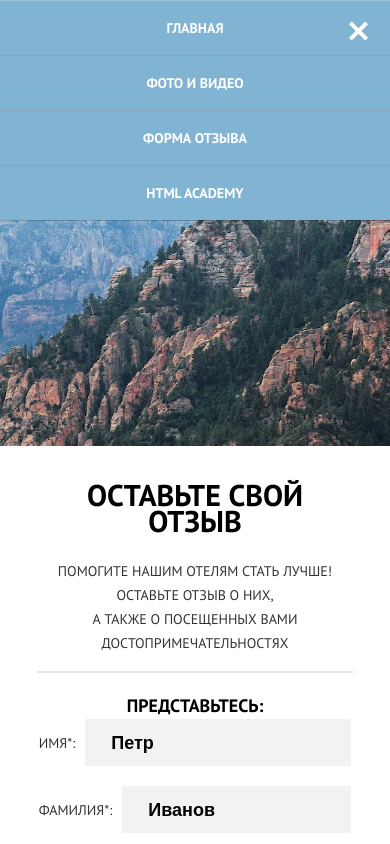
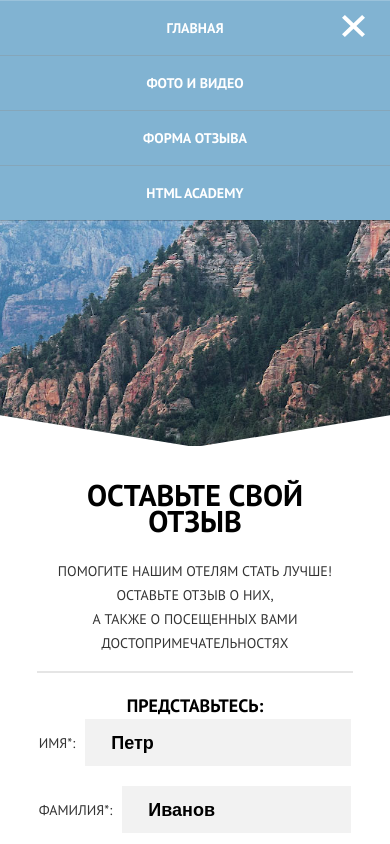
Before and after one commit to AntonOshurek/1810375-sedona-23, a plain HTML site: page source/form.html in a window 390 px wide. Both pictures are taken after a click on the button "Открыть меню". Shown: the top 844 px of the page. Drawn offline with nearby package versions, Linux system fonts and the light colour scheme; files that its build step writes are made by us from their sources.

Commit message:
recoding adaptive menu and add background svg figure

```diff
--- a/source/form.html
+++ b/source/form.html
@@ -23,9 +23,11 @@
       </div>
       <nav class="navigation">
           <div class="navigation__dropdown-wrap">
-              <button class="navigation__dropdown-btn" type="button"><span class="visually-hidden">Открыть меню</span></button>
+              <button class="navigation__dropdown-btn" type="button">
+                <span class="visually-hidden">Открыть меню</span>
+              </button>
           </div>
-          <ul class="navigation__list">
+          <ul class="navigation__list navigation__list--active">
               <li class="navigation__elem">
                 <a class="navigation__link" href="index.html">Главная</a>
               </li>
--- a/source/less/banner.less
+++ b/source/less/banner.less
@@ -1,11 +1,30 @@
 .banner {
   display: flex;
   flex-direction: column;
-}
 
-@media(min-width: @tablet-width) {
-  .banner {
+  &--main {
+    position: relative;
+  }
+
+  &--main::before {
+    content: '';
+    position: absolute;
+    background-image: url('../img/block-triangle.svg');
+    background-repeat: no-repeat;
+    background-size: cover;
+    background-position: center;
+    top: 0px;
+    left: 0;
+    width: 100%;
+    height: 80px;
+  }
+
+  @media(min-width: @tablet-width) {
     flex-direction: row;
+
+    &--main::before {
+      display: none;
+    }
 
     &--medium {
       flex-direction: row-reverse;
@@ -21,7 +40,7 @@
   align-items: center;
 
   &--main {
-    padding: 55px 13px 39px 13px;
+    padding: 82px 13px 39px 13px;
 
     @media (min-width: @tablet-width) {
       padding: 40px 32px;
--- a/source/less/form.less
+++ b/source/less/form.less
@@ -21,18 +21,24 @@
 
 .form__item {
   border: none;
-  padding: 0 20px 25px 20px;
+  padding: 0 8px 25px 8px;
   margin: 0 auto;
   width: 319px;
   position: relative;
 
-  &:not(:nth-child(n+5)) {
-    border-bottom: 2px solid @btn-disabled-color;
+  &:nth-child(-n+4)::before {
+    content: '';
+    position: absolute;
+    bottom: 0;
+    width: 100vw;
+    margin-left: calc((320px - 100vw) / 2);
+    height: 2px;
+    background-color: tomato;
   }
 
   @media (min-width: @tablet-width) {
-    &:not(:nth-child(n+5)) {
-      border-bottom: none;
+    &::before {
+      display: none;
     }
     width: 324px;
     padding: 10px;
--- a/source/less/main-logo.less
+++ b/source/less/main-logo.less
@@ -1,14 +1,30 @@
 .main-logo {
   width: 100%;
   height: 390px;
-  background-image: url(../img/main-background.jpg);
-  background-repeat: no-repeat;
-  background-position: center;
-  background-size: cover;
-}
+  background-image: url(../img/main-logo/main-background@1x.jpg);
+  background-repeat: no-repeat, no-repeat;
+  background-position: center, bottom;
+  background-size: cover, contain;
+  position: relative;
 
-@media (min-width: @tablet-width) {
-  .main-logo {
+  &::after {
+    content: '';
+    position: absolute;
+    background-image: url('../img/main-logo/main-logo-triangle.svg');
+    background-repeat: no-repeat;
+    background-size: cover;
+    background-position: center;
+    bottom: -1px;
+    left: 0;
+    width: 100%;
+    height: 57px;
+  }
+
+  @media (min-resolution: 2dppx) {
+    background-image: url(../img/main-logo/main-background@2x.jpg);
+  }
+
+  @media (min-width: @tablet-width) {
     height: 518px;
   }
 }
--- a/source/less/main-slogan.less
+++ b/source/less/main-slogan.less
@@ -1,6 +1,10 @@
 .main-slogan {
-  padding: 32px 18px 27px 18px;
+  padding: 32px 18px 0px 18px;
   word-wrap: break-word;
+
+  @media(min-width: @tablet-width) {
+    padding: 43px 18px 52px 18px;
+  }
 }
 
 .main-slogan__title {
--- a/source/less/navigation.less
+++ b/source/less/navigation.less
@@ -1,75 +1,51 @@
 .navigation {
   position: relative;
+  z-index: 1;
 }
 
 .navigation__dropdown-wrap {
   position: absolute;
-  top: 17px;
+  top: 28px;
+  transform: translateY(-50%);
   right: 20px;
+  padding: 5px;
 }
 
+/*nav btn*/
 .navigation__dropdown-btn {
   background-color: transparent;
   border: none;
   margin: 0;
   padding: 0px;
+  position: relative;
   width: 23px;
-    height: 4px;
-    background-color: @brand-color;
-    position: relative;
-    z-index: 1;
+  height: 22px;
 
-    &::before {
-      content: "";
-      position: absolute;
-      width: 23px;
-      height: 4px;
-      background-color: @brand-color;
-      top: -9px;
-      left: 0;
+  background-image: url(../img/menu-burger.svg);
+  background-repeat: no-repeat;
+
+  &--active {
+    background-image: url(../img/menu-burger-close.svg);
   }
 
-    &::after {
-      content: "";
-      position: absolute;
-      width: 23px;
-      height: 4px;
-      background-color: @brand-color;
-      top: 9px;
-      left: 0;
+  &:hover {
+    opacity: 0.6;
   }
 
   &:active {
     opacity: 0.3;
   }
 
-    &--active { /*active for js*/
-      background-color: @standart-white;
-      transform: rotate(-45deg);
-
-      &::after {
-        content: "";
-        position: absolute;
-        width: 23px;
-        height: 4px;
-        background-color: @standart-white;
-        top: 0;
-        left: 0;
-        transform: rotate(90deg);
-      }
-
-      &::before {
+  @media (min-width: @tablet-width) {
     display: none;
   }
 }
-}
 
+/*nav block*/
 .navigation__list {
-    opacity: 0;
-    visibility: hidden;
-    pointer-events: none;
-
-    .default-margin-padd();
+  display: none;
+  margin: 0;
+  padding: 0;
   list-style: none;
   font-family: 'PT Sans', sans-serif;
   font-weight: bold;
@@ -78,42 +54,13 @@
   text-transform: uppercase;
 
   &--active {
-      opacity: 1;
-      visibility: visible;
-      pointer-events: all;
     background-color: @brand-color;
     color: @standart-white;
-    }
-}
-
-.navigation__elem {
-  height: 55px;
-  box-shadow: 0px 1px 0px rgba(1, 1, 1, 0.2), inset 0px 1px 0px rgba(255, 255, 255, 0.2);
-
-    &:active {
-      background-color: @brand-color-click;
-    }
-}
-
-.navigation__link {
-  text-decoration: none;
-  color: @standart-white;
-  display: flex;
-  align-items: center;
-  justify-content: center;
-  width: 100%;
-  height: 100%;
-
-      &:active {
-        opacity: 0.3;
-      }
+    display: block;
   }
 
   @media (min-width: @tablet-width) {
-  .navigation__list {
-    opacity: 1;
-    visibility: visible;
-    pointer-events: all;
+    background-color: transparent;
     display: grid;
     grid-template-columns: 153px 153px 1fr 153px 153px;
 
@@ -128,12 +75,26 @@
       grid-column-start: 3;
       grid-column-end: 4;
     }
+  }
 
+  @media (min-width: @desctop-width) {
+    grid-template-columns: 239px 239px 1fr 239px 239px;
+  }
+}
+
+/*list elements*/
 .navigation__elem {
+  height: 55px;
+  box-shadow: 0px 1px 0px rgba(1, 1, 1, 0.2), inset 0px 1px 0px rgba(255, 255, 255, 0.2);
+
+  &:active {
+    background-color: @brand-color-click;
+  }
+
+  @media (min-width: @tablet-width) {
     height: auto;
     display: flex;
     justify-content: flex-start;
-      align-items: center;
 
     box-shadow: none;
       &:hover {
@@ -143,15 +104,28 @@
       &:active {
         background-color: transparent;
       }
-    }
 
-    .navigation__elem:nth-child(4n+3),
-    .navigation__elem:nth-child(4n+4){
+      &:nth-child(4n+3),
+      &:nth-child(4n+4){
         justify-content: flex-end;
     }
   }
+}
 
+//nav list links
 .navigation__link {
+  text-decoration: none;
+  color: @standart-white;
+  height: 100%;
+  text-align: center;
+  display: grid;
+  align-content: center;
+
+  &:active {
+    opacity: 0.3;
+  }
+
+  @media (min-width: @tablet-width) {
     color: @standart-black;
 
     &:hover,
@@ -169,16 +143,4 @@
       pointer-events: none;
     }
   }
-
-  .navigation__dropdown-btn {
-      opacity: 0;
-      visibility: hidden;
-      pointer-events: none;
 }
-}
-
-@media (min-width: @desctop-width) {
-  .navigation__list {
-    grid-template-columns: 239px 239px 1fr 239px 239px;
-  }
-}
--- a/source/less/style.less
+++ b/source/less/style.less
@@ -8,6 +8,8 @@
 @import url(header.less);
 
 @import url(navigation.less);
+
+//@import url(nav--test.less);
 
 
 /*INDEX-MAIN*/
```
Also changed, not shown: source/catalog.html (+4 -2 lines), source/index.html (+3 -1 lines), source/less/header.less (+1 -0 lines), source/img/bg-logo.svg (deleted), source/img/block-triangle.svg (added), source/img/catalog-photo.jpg (deleted), source/img/main-logo/main-background@1x.jpg (renamed from source/img/main-background.jpg), source/img/main-logo/main-background@2x.jpg (added), source/img/main-logo/main-logo-triangle.svg (added), source/img/menu-burger-close.svg (added), source/img/menu-burger.svg (added), source/less/nav--test.less (added). Lines whose indentation alone changed are shown as unchanged.
